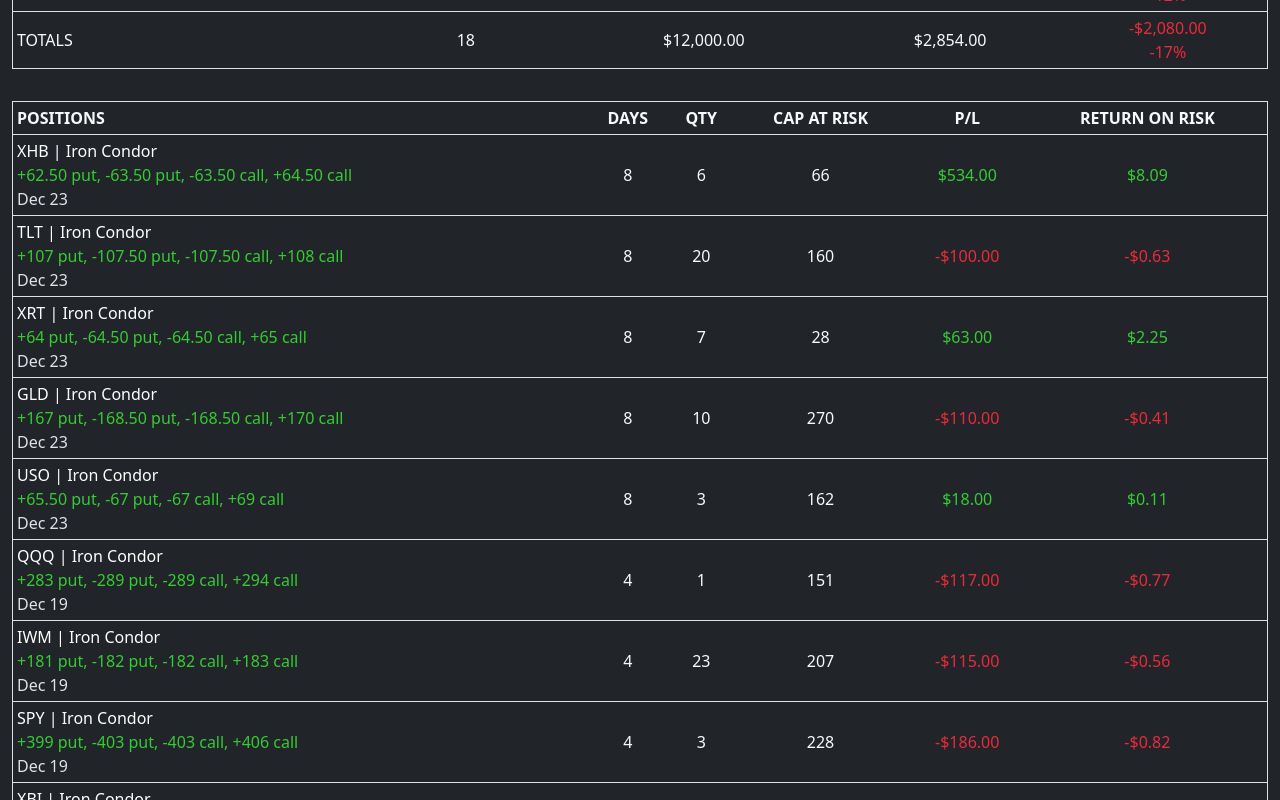
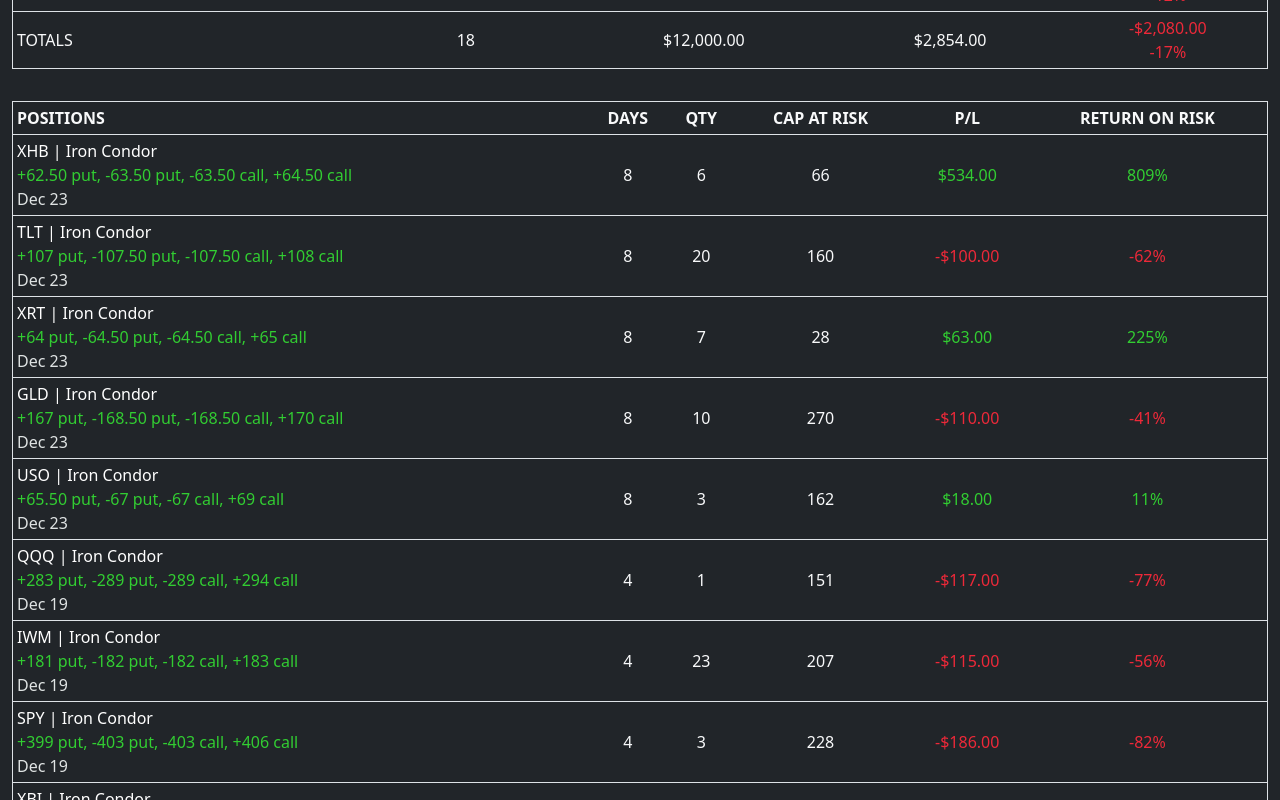
Before and after one commit to NickForneris/expectancy-strategy, a React (Create React App) app: page / in a window 1280 px wide. Shown: the part 800-1600 px from the top of the page. Built offline with nearby package versions, Linux system fonts and the light colour scheme.

Commit message:
Fixed rate of return percentages - were showing as $$

```diff
--- a/src/App.js
+++ b/src/App.js
@@ -81,7 +81,7 @@
         <td className='align-middle text-center'>{pos.quantity}</td>
         <td className='align-middle text-center'>{pos.draw}</td>
         <td className={`align-middle text-center ${pos.pnl < 0 ? "red" : "green"}`}>{dollarUS.format(pos.pnl)}</td>
-        <td className={`align-middle text-center ${pos.ror < 0 ? "red" : "green"}`}>{dollarUS.format(pos.ror)}</td>
+        <td className={`align-middle text-center ${pos.ror < 0 ? "red" : "green"}`}>{Math.round(pos.ror*100)}%</td>
       </tr>
     )
   })
```
